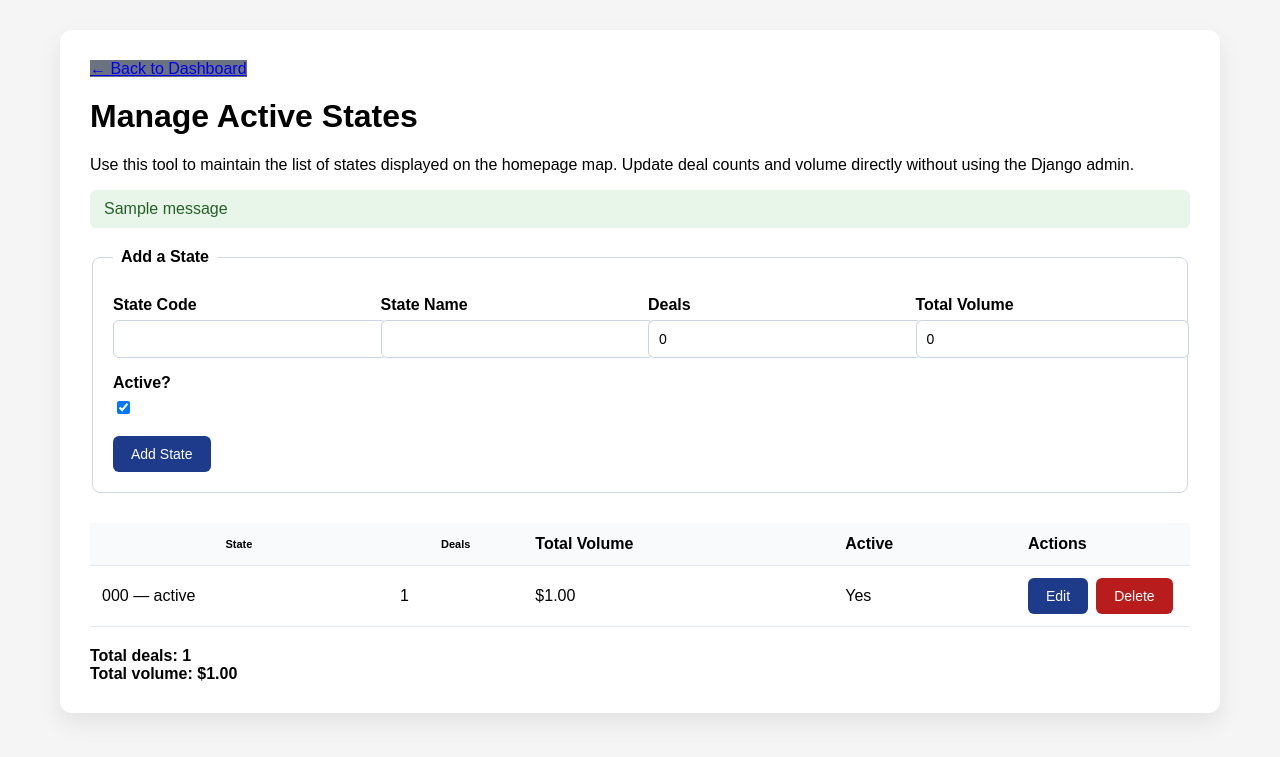
After one commit to emilaliyev17/conspy, a Django app: page /states/manage/ in a window 1280 px wide. The commit adds this page. Shown: the top 757 px of the page. Run offline with Django 5.2, Linux system fonts and the light colour scheme; a user stored in the database is signed in; tables that the repository leaves empty hold one stand-in row (values such as "Sample post"); one stand-in notice (Sample message) is shown; parts of the project's set-up code (start-up, migrations or seed data) failed here and were passed over.

Commit message:
Add ActiveState management UI

```diff
--- /dev/null
+++ b/core/forms.py
@@ -0,0 +1,19 @@
+"""Forms for the core application."""
+
+from django import forms
+
+from .models import ActiveState
+
+
+class ActiveStateForm(forms.ModelForm):
+    """Form for creating and updating ActiveState records."""
+
+    class Meta:
+        model = ActiveState
+        fields = ['state_code', 'state_name', 'deal_count', 'deal_volume', 'is_active']
+
+    def clean_state_code(self):
+        code = (self.cleaned_data.get('state_code') or '').strip().upper()
+        if len(code) != 2:
+            raise forms.ValidationError('Use the 2-letter state abbreviation (e.g. TX, CA).')
+        return code
--- a/core/templates/core/home.html
+++ b/core/templates/core/home.html
@@ -370,6 +370,7 @@
                         <a href="{% url 'core:upload_chart_of_accounts' %}">Chart of Accounts</a>
                         <a href="{% url 'core:upload_financial_data' %}">Financial Data</a>
                         <a href="/salaries/upload/">Salary Data</a>
+                        <a href="{% url 'core:manage_active_states' %}">Active States</a>
                     </div>
                 </div>
 
--- /dev/null
+++ b/core/templates/core/manage_active_states.html
@@ -0,0 +1,212 @@
+{% load static %}
+<!DOCTYPE html>
+<html lang="en">
+<head>
+    <meta charset="UTF-8">
+    <meta name="viewport" content="width=device-width, initial-scale=1.0">
+    <title>Manage Active States</title>
+    <link rel="stylesheet" href="{% static 'css/reports.css' %}">
+    <style>
+        body {
+            font-family: Arial, sans-serif;
+            background-color: #f5f5f5;
+            margin: 0;
+            padding: 0;
+        }
+        .page-wrapper {
+            max-width: 1100px;
+            margin: 30px auto;
+            background: #ffffff;
+            border-radius: 12px;
+            box-shadow: 0 10px 25px rgba(0,0,0,0.08);
+            padding: 30px;
+        }
+        h1 {
+            margin-top: 0;
+        }
+        .actions {
+            margin-bottom: 20px;
+        }
+        .messages {
+            list-style: none;
+            padding: 0;
+            margin: 0 0 20px;
+        }
+        .messages li {
+            margin-bottom: 8px;
+            padding: 10px 14px;
+            border-radius: 6px;
+            background: #e8f5e9;
+            color: #256029;
+        }
+        form fieldset {
+            border: 1px solid #d0d7e2;
+            border-radius: 8px;
+            padding: 20px;
+            margin-bottom: 30px;
+        }
+        form legend {
+            font-weight: bold;
+            padding: 0 8px;
+        }
+        .form-grid {
+            display: grid;
+            grid-template-columns: repeat(auto-fit, minmax(200px, 1fr));
+            gap: 16px;
+            margin-top: 10px;
+        }
+        label {
+            display: block;
+            font-weight: 600;
+            margin-bottom: 6px;
+        }
+        input[type="text"],
+        input[type="number"],
+        input[type="decimal"],
+        select {
+            width: 100%;
+            padding: 10px;
+            border: 1px solid #cbd5e1;
+            border-radius: 6px;
+            font-size: 14px;
+        }
+        input[type="number"] {
+            -moz-appearance: textfield;
+        }
+        input[type="submit"],
+        button,
+        .btn-link {
+            display: inline-block;
+            background: #1e3a8a;
+            color: #ffffff;
+            padding: 10px 18px;
+            border: none;
+            border-radius: 6px;
+            cursor: pointer;
+            font-size: 14px;
+            text-decoration: none;
+        }
+        .btn-secondary {
+            background: #6b7280;
+        }
+        .btn-danger {
+            background: #b91c1c;
+        }
+        table {
+            width: 100%;
+            border-collapse: collapse;
+            margin-top: 10px;
+        }
+        th, td {
+            padding: 12px;
+            border-bottom: 1px solid #e2e8f0;
+            text-align: left;
+        }
+        th { background: #f8fafc; }
+        .table-actions {
+            display: flex;
+            gap: 8px;
+        }
+        .totals {
+            margin-top: 20px;
+            font-weight: 600;
+        }
+    </style>
+</head>
+<body>
+    <div class="page-wrapper">
+        <div class="actions">
+            <a href="{% url 'core:home' %}" class="btn-secondary">← Back to Dashboard</a>
+        </div>
+
+        <h1>Manage Active States</h1>
+        <p>Use this tool to maintain the list of states displayed on the homepage map. Update deal counts and volume directly without using the Django admin.</p>
+
+        {% if messages %}
+        <ul class="messages">
+            {% for message in messages %}
+                <li>{{ message }}</li>
+            {% endfor %}
+        </ul>
+        {% endif %}
+
+        <form method="post">
+            {% csrf_token %}
+            {% if editing_state %}
+                <input type="hidden" name="state_id" value="{{ editing_state.id }}">
+            {% endif %}
+            <fieldset>
+                <legend>{% if editing_state %}Edit {{ editing_state.state_code }}{% else %}Add a State{% endif %}</legend>
+                <div class="form-grid">
+                    <div>
+                        <label for="id_state_code">State Code</label>
+                        {{ form.state_code }}
+                    </div>
+                        <div>
+                        <label for="id_state_name">State Name</label>
+                        {{ form.state_name }}
+                    </div>
+                    <div>
+                        <label for="id_deal_count">Deals</label>
+                        {{ form.deal_count }}
+                    </div>
+                    <div>
+                        <label for="id_deal_volume">Total Volume</label>
+                        {{ form.deal_volume }}
+                    </div>
+                    <div>
+                        <label for="id_is_active">Active?</label>
+                        {{ form.is_active }}
+                    </div>
+                </div>
+                <div style="margin-top:18px;">
+                    <button type="submit">{% if editing_state %}Save Changes{% else %}Add State{% endif %}</button>
+                    {% if editing_state %}
+                        <a class="btn-link btn-secondary" href="{% url 'core:manage_active_states' %}">Cancel</a>
+                    {% endif %}
+                </div>
+            </fieldset>
+        </form>
+
+        {% if states %}
+        <table>
+            <thead>
+                <tr>
+                    <th>State</th>
+                    <th>Deals</th>
+                    <th>Total Volume</th>
+                    <th>Active</th>
+                    <th style="width: 150px;">Actions</th>
+                </tr>
+            </thead>
+            <tbody>
+                {% for state in states %}
+                <tr>
+                    <td>{{ state.state_code }} &mdash; {{ state.state_name }}</td>
+                    <td>{{ state.deal_count }}</td>
+                    <td>${{ state.deal_volume|floatformat:2 }}</td>
+                    <td>{{ state.is_active|yesno:"Yes,No" }}</td>
+                    <td>
+                        <div class="table-actions">
+                            <a class="btn-link" href="{% url 'core:manage_active_states' %}?edit={{ state.id }}">Edit</a>
+                            <form method="post" style="display:inline;" onsubmit="return confirm('Remove {{ state.state_code }}?');">
+                                {% csrf_token %}
+                                <input type="hidden" name="delete_id" value="{{ state.id }}">
+                                <button type="submit" class="btn-danger">Delete</button>
+                            </form>
+                        </div>
+                    </td>
+                </tr>
+                {% endfor %}
+            </tbody>
+        </table>
+        <div class="totals">
+            <div>Total deals: {{ totals.deal_count }}</div>
+            <div>Total volume: ${{ totals.deal_volume|floatformat:2 }}</div>
+        </div>
+        {% else %}
+            <p>No active states recorded yet. Use the form above to add your first entry.</p>
+        {% endif %}
+    </div>
+</body>
+</html>
--- a/core/urls.py
+++ b/core/urls.py
@@ -11,6 +11,7 @@ urlpatterns = [
     path('upload/financial-data/', views.upload_financial_data, name='upload_financial_data'),
     path('download/template/', views.download_template, name='download_template'),
     path('download/financial-data-template/', views.download_financial_data_template, name='download_financial_data_template'),
+    path('states/manage/', views.manage_active_states, name='manage_active_states'),
     path('reports/pl/', views.pl_report, name='pl_report'),
     path('reports/pl/data/', views.pl_report_data, name='pl_report_data'),
         path('reports/bs/', views.bs_report, name='bs_report'),
--- a/core/views.py
+++ b/core/views.py
@@ -21,6 +21,7 @@ from .models import (
     HubSpotData,
     HubSpotSyncLog,
 )
+from .forms import ActiveStateForm
 from .feature_flags import is_enabled
 from .services.hubspot_service import HubSpotService
 import pandas as pd
@@ -155,6 +156,56 @@ def home(request):
             'deal_volume': total_deal_volume,
         },
     })
+
+
+@login_required
+def manage_active_states(request):
+    """Simple UI for maintaining ActiveState rows used by the home page map."""
+
+    states = list(ActiveState.objects.order_by('state_name'))
+    totals = {
+        'deal_count': sum(state.deal_count for state in states),
+        'deal_volume': sum(state.deal_volume for state in states),
+    }
+
+    edit_state = None
+    form = None
+
+    if request.method == 'POST':
+        if 'delete_id' in request.POST:
+            state_to_delete = get_object_or_404(ActiveState, pk=request.POST['delete_id'])
+            state_to_delete.delete()
+            messages.success(request, f"Removed {state_to_delete.state_code} from Active States.")
+            return redirect('core:manage_active_states')
+
+        state_id = request.POST.get('state_id')
+        instance = None
+        if state_id:
+            instance = get_object_or_404(ActiveState, pk=state_id)
+            edit_state = instance
+
+        form = ActiveStateForm(request.POST, instance=instance)
+        if form.is_valid():
+            saved_state = form.save()
+            action = 'Updated' if state_id else 'Added'
+            messages.success(request, f"{action} {saved_state.state_code} successfully.")
+            return redirect('core:manage_active_states')
+    else:
+        edit_id = request.GET.get('edit')
+        if edit_id:
+            edit_state = get_object_or_404(ActiveState, pk=edit_id)
+            form = ActiveStateForm(instance=edit_state)
+
+    if form is None:
+        form = ActiveStateForm()
+
+    context = {
+        'form': form,
+        'states': states,
+        'totals': totals,
+        'editing_state': edit_state,
+    }
+    return render(request, 'core/manage_active_states.html', context)
 
 @login_required
 def chart_of_accounts_view(request):
```
